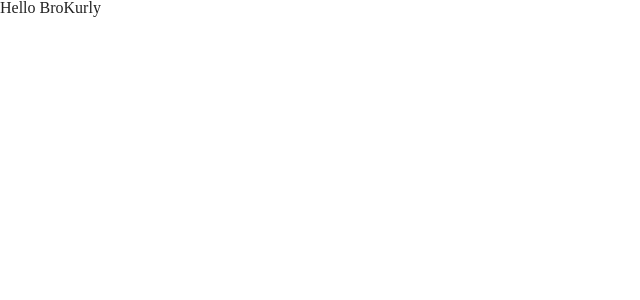
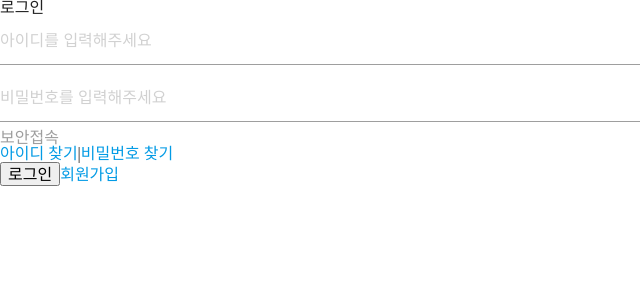
Before and after one commit to wecode-bootcamp-korea/13-brokurly-frontend, a React (Create React App) app: page / in a window 1280 px wide. Shown: the top 300 px of the page, without its empty margins (0-640 px from the left). Built offline with nearby package versions, Linux system fonts and the light colour scheme.

Commit message:
Add: 로그인 페이지 기능 구현

```diff
--- a/src/Pages/Login/Login.component.js
+++ b/src/Pages/Login/Login.component.js
@@ -1,10 +1,58 @@
 import React, { Component } from "react";
+import { Link } from "react-router-dom";
 
 import "./Login.styles.scss";
 
 class Login extends Component {
+  constructor() {
+    super();
+    this.state = {
+      userId: "",
+      userPwd: "",
+    };
+  }
+
+  handleIdPwd = (e) => {
+    this.setState({ [e.target.name]: e.target.value });
+  };
+
   render() {
-    return <div></div>;
+    return (
+      <div className="Login">
+        <h3 className="login-title">로그인</h3>
+        <form className="login-form">
+          <input
+            className="id-input"
+            name="userId"
+            type="text"
+            placeholder="아이디를 입력해주세요"
+            onChange={this.handleIdPwd}
+          ></input>
+          <input
+            className="pwd-input"
+            name="userPwd"
+            type="text"
+            placeholder="비밀번호를 입력해주세요"
+            onChange={this.handleIdPwd}
+          ></input>
+          <div className="check-and-search">
+            <div className="check">
+              <label htmlFor="connect-type">
+                <input type="checkbox" name="connect" id="connect-type" />
+                보안접속
+              </label>
+            </div>
+            <div className="search">
+              <Link className="search-id">아이디 찾기</Link>
+              <span className="bar">|</span>
+              <Link className="search-pwd">비밀번호 찾기</Link>
+            </div>
+          </div>
+          <button className="loginButton">로그인</button>
+          <Link className="moveSingup">회원가입</Link>
+        </form>
+      </div>
+    );
   }
 }
 
--- a/src/Pages/Main/Main.component.js
+++ b/src/Pages/Main/Main.component.js
@@ -1,10 +1,11 @@
 import React, { Component } from "react";
+import Login from "../Login/Login.component";
 
 import "./Main.styles.scss";
 
 class Main extends Component {
   render() {
-    return <div>Hello BroKurly</div>;
+    return <Login />;
   }
 }
 
```
